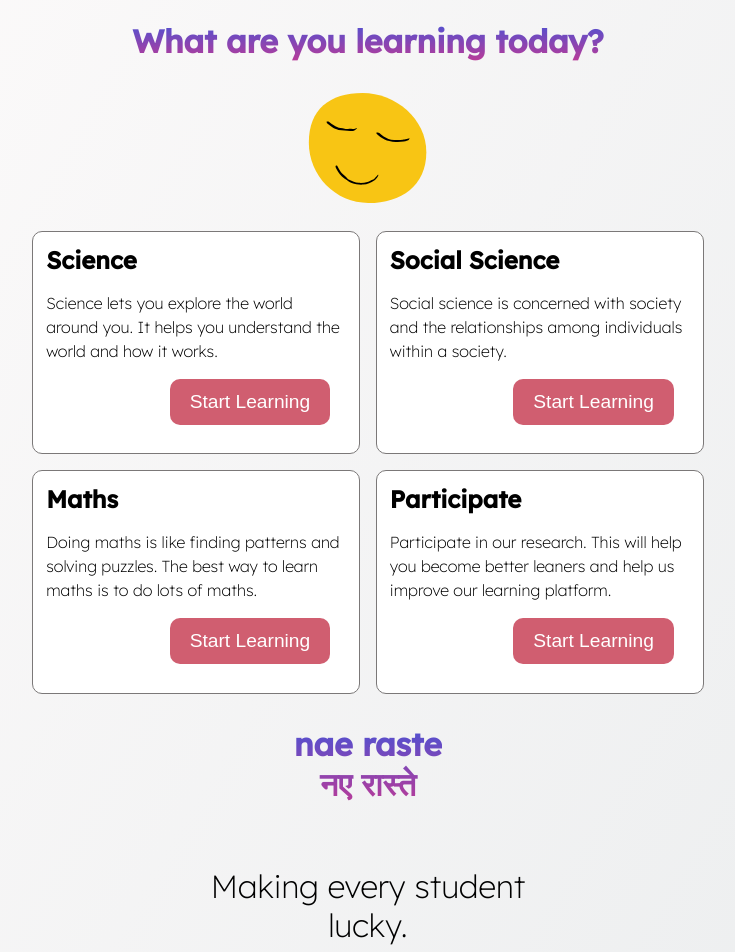
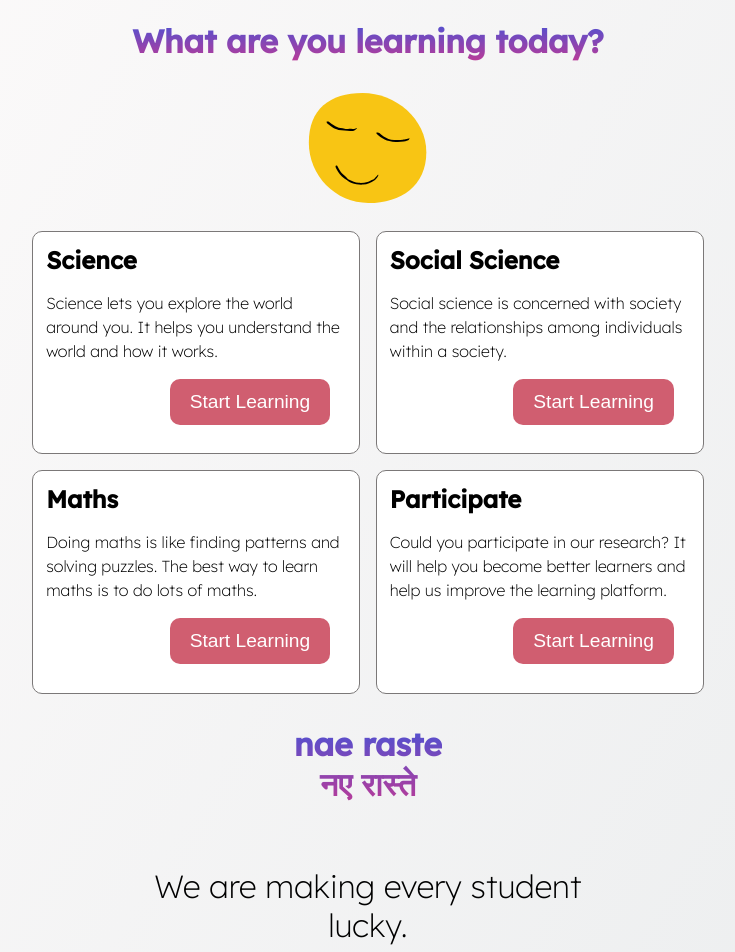
Before and after one commit to Ujju09/naeraste-begin, a Next.js app: page / in a window 1280 px wide. Shown: the top 952 px of the page, without its empty margins (272-1007 px from the left). Built offline with nearby package versions, Linux system fonts and the light colour scheme; no server answers.

Commit message:
paragraph-uj

```diff
--- a/components/start.js
+++ b/components/start.js
@@ -12,7 +12,7 @@ export default function Newsletter() {
     "Science lets you explore the world around you. It helps you understand the world and how it works.",
     "Social science is concerned with society and the relationships among individuals within a society.",
     "Doing maths is like finding patterns and solving puzzles. The best way to learn maths is to do lots of maths.",
-    "Participate in our research. This will help you become better leaners and help us improve our learning platform.",
+    "Could you participate in our research? It will help you become better learners and help us improve the learning platform.",
   ];
 
   return (
@@ -52,7 +52,7 @@ export default function Newsletter() {
           nae raste <br />
           नए रास्ते
         </h1>
-        <h4 className={styles.title}>Making every student lucky.</h4>
+        <h4 className={styles.title}>We are making every student lucky.</h4>
       </div>
     </div>
   );
```
